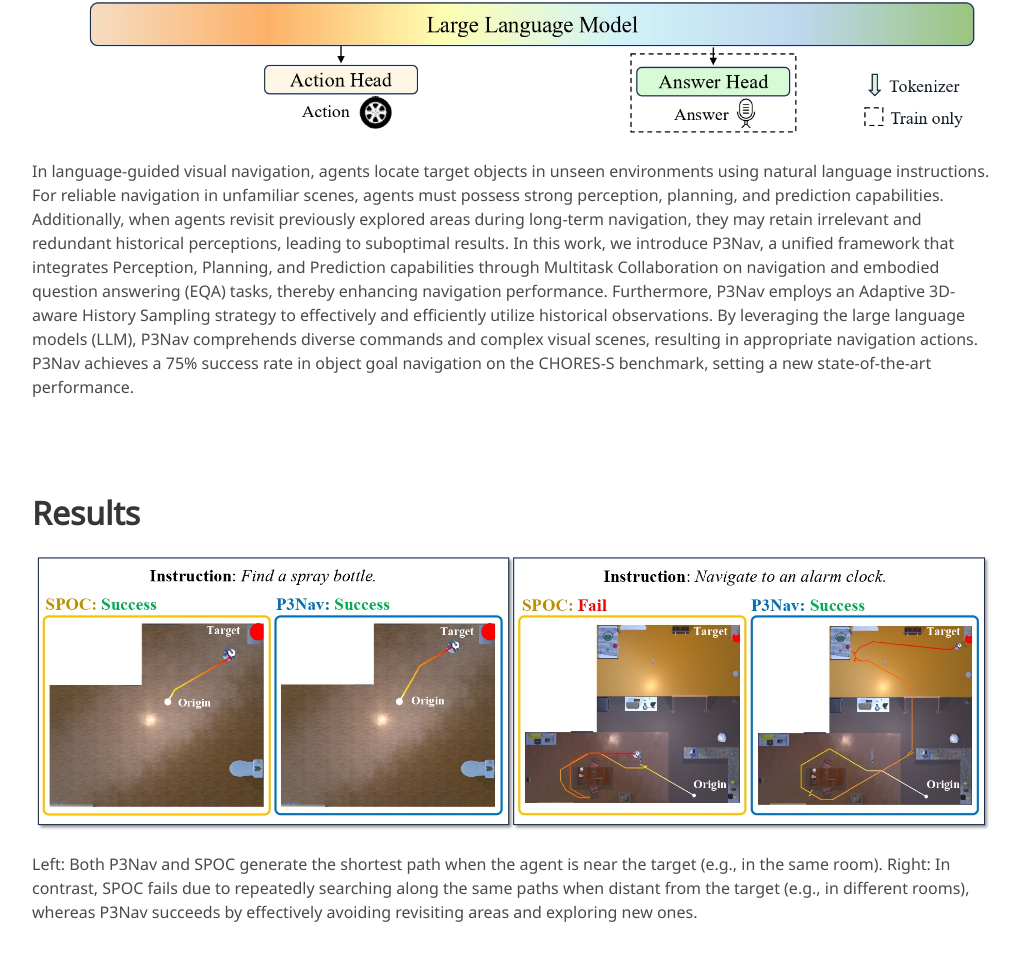
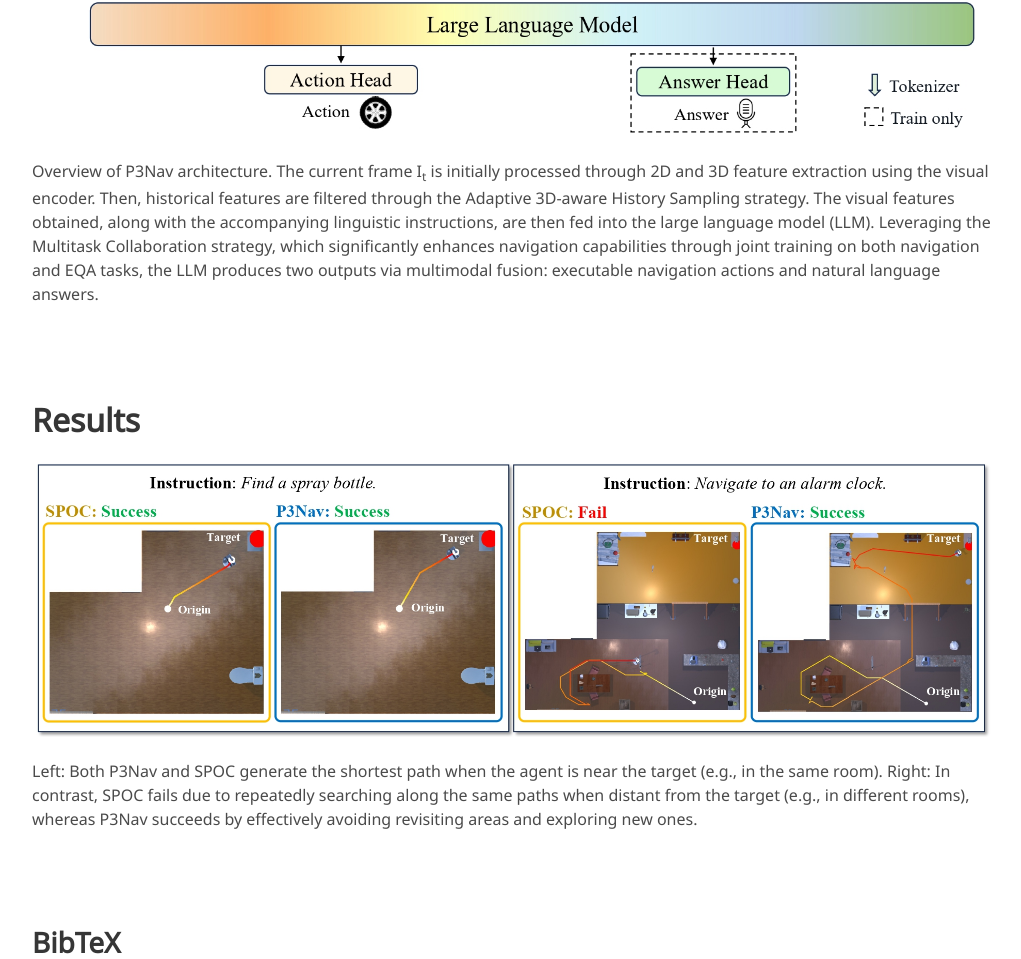
Before and after one commit to yvfengZhong/RoboTron-Nav, a plain HTML site: page index.html in a window 1280 px wide. Shown: the part 1849-2808 px from the top of the page, without its empty margins (128-1149 px from the left). Drawn offline with nearby package versions, Linux system fonts and the light colour scheme; some icons are missing; a web font is replaced by a local one.

Commit message:
fix pipeline

```diff
--- a/index.html
+++ b/index.html
@@ -173,7 +173,7 @@
               <img src="static/images/pipeline.jpg" alt="P3Nav's pipeline" class="blend-img-background center-image" style="max-width: 100%; height: auto;">
             </p>
             <p>
-              In language-guided visual navigation, agents locate target objects in unseen environments using natural language instructions. For reliable navigation in unfamiliar scenes, agents must possess strong perception, planning, and prediction capabilities. Additionally, when agents revisit previously explored areas during long-term navigation, they may retain irrelevant and redundant historical perceptions, leading to suboptimal results. In this work, we introduce P3Nav, a unified framework that integrates Perception, Planning, and Prediction capabilities through Multitask Collaboration on navigation and embodied question answering (EQA) tasks, thereby enhancing navigation performance. Furthermore, P3Nav employs an Adaptive 3D-aware History Sampling strategy to effectively and efficiently utilize historical observations. By leveraging the large language models (LLM), P3Nav comprehends diverse commands and complex visual scenes, resulting in appropriate navigation actions. P3Nav achieves a 75% success rate in object goal navigation on the CHORES-S benchmark, setting a new state-of-the-art performance.
+              Overview of P3Nav architecture. The current frame I<sub>t</sub> is initially processed through 2D and 3D feature extraction using the visual encoder. Then, historical features are filtered through the Adaptive 3D-aware History Sampling strategy. The visual features obtained, along with the accompanying linguistic instructions, are then fed into the large language model (LLM). Leveraging the Multitask Collaboration strategy, which significantly enhances navigation capabilities through joint training on both navigation and EQA tasks, the LLM produces two outputs via multimodal fusion: executable navigation actions and natural language answers.
             </p>
         </div>
       </div>
```
